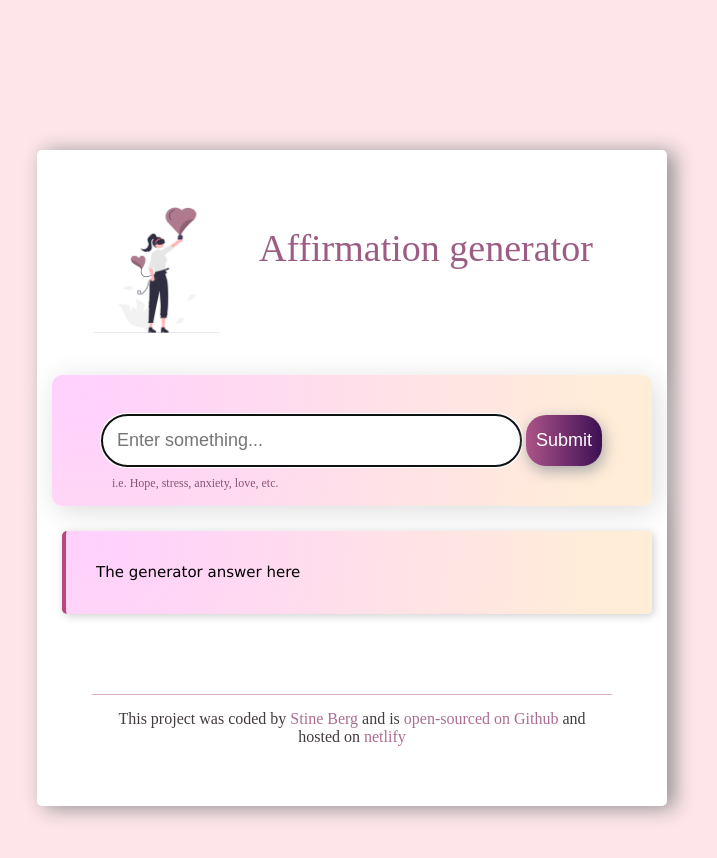
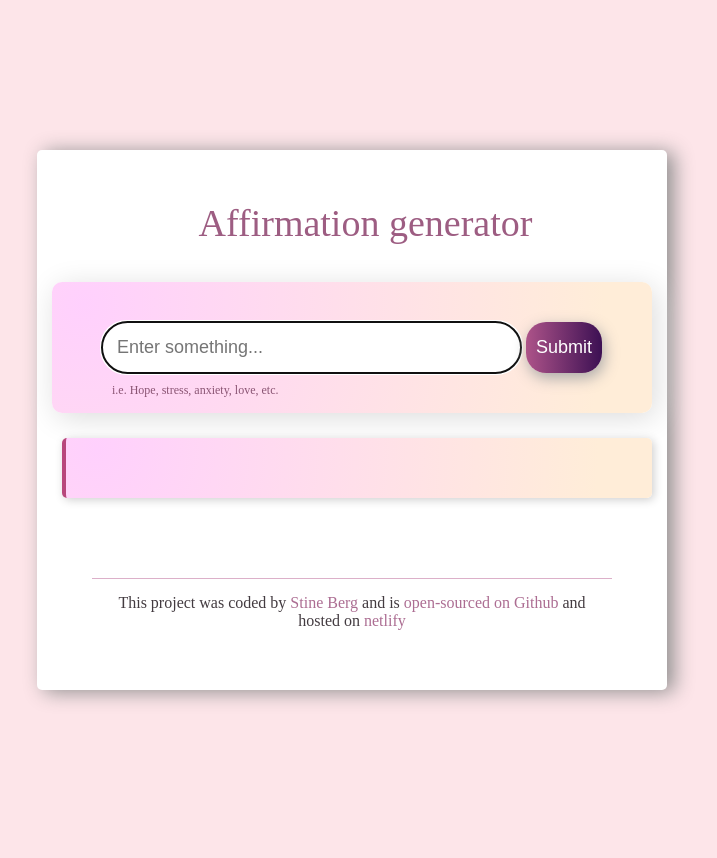
Before and after one commit to stineb89/ai-foodrecipe-generator, a plain HTML site: page index.html in a window 1280 px wide. Shown: the whole page, without its empty margins (288-1005 px from the left). Drawn offline with nearby package versions, Linux system fonts and the light colour scheme; a web font is replaced by a local one.

Commit message:
Update index.html

```diff
--- a/index.html
+++ b/index.html
@@ -10,23 +10,16 @@
       href="https://fonts.googleapis.com/css2?family=Macondo&family=Playwrite+VN:wght@100..400&family=Satisfy&family=Shadows+Into+Light&display=swap"
       rel="stylesheet"
     />
+    <script src="https://unpkg.com/typewriter-effect@latest/dist/core.js"></script>
     <title>Ai Generator</title>
   </head>
   <body>
     <div class="container">
       <header>
-        <div class="top">
-          <img
-            src="img/undraw_with-love_tzef.png"
-            target="_blank"
-            alt="logo-picture"
-            class="logo-picture"
-          />
-          <h1>Affirmation generator</h1>
-        </div>
+        <h1>Affirmation generator</h1>
       </header>
       <main>
-        <form>
+        <form id="generator">
           <input
             type="text"
             placeholder="Enter something..."
@@ -40,9 +33,8 @@
         <div class="examples-search">
           i.e. Hope, stress, anxiety, love, etc.
         </div>
-        <div class="generator-answer-text">The generator answer here</div>
+        <div class="generator-answer-text" id="affirmation"></div>
       </main>
-
       <footer>
         This project was coded by
         <a href="https://github.com/stineb89" target="_blank">Stine Berg</a> and
@@ -53,7 +45,7 @@
           >open-sourced on Github</a
         >
         and hosted on
-        <a href="https://stirring-sundae-a98c9f.netlify.app/" target="_blank"
+        <a href="https://stirringgenerator11.netlify.app/" target="_blank"
           >netlify</a
         >
       </footer>
```
